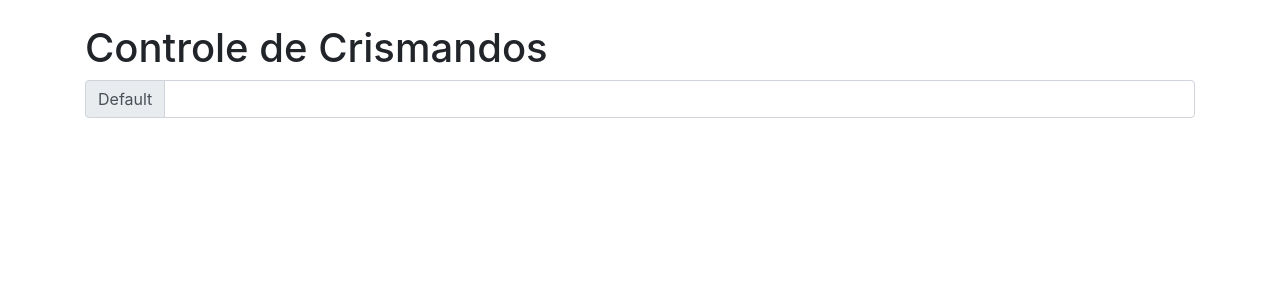
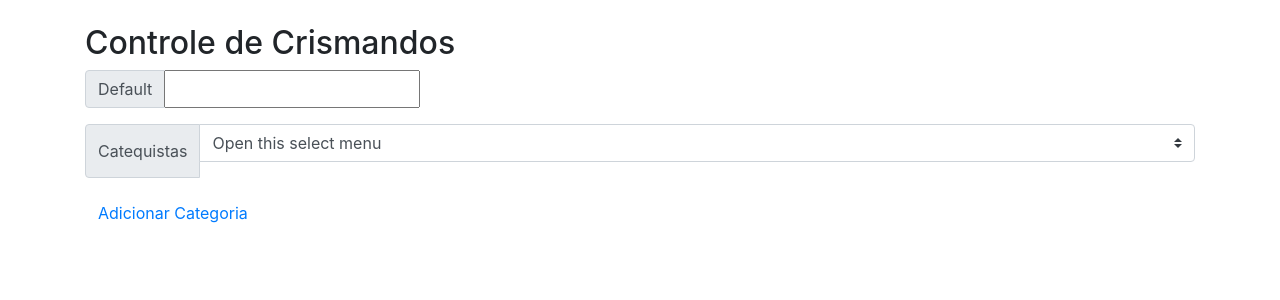
Before and after one commit to murilexbarbosa/controle_crisma, a Django app: page /crismando/main-crismando/ in a window 1280 px wide. Shown: the part 56-356 px from the top of the page. Run offline with Django 3.2, Linux system fonts and the light colour scheme; parts of the project's set-up code (start-up, migrations or seed data) failed here and were passed over; some libraries are stand-ins or nearby versions.

Commit message:
criando cadastro de crismando

```diff
--- a/controle_pastoral/crismando/templates/crismando/main_crismando.html
+++ b/controle_pastoral/crismando/templates/crismando/main_crismando.html
@@ -1,14 +1,28 @@
 {% extends "base.html" %}
 
 {% block body %}
-    <h1>Controle de Crismandos</h1>
+    <h2>Controle de Crismandos</h2>
     <div>
         <div class="input-group mb-3">
             <div class="input-group-prepend">
                 <span class="input-group-text" id="inputGroup-sizing-default">Default</span>
             </div>
-            <input type="text" id="ex3" class="form-control" aria-label="Default" aria-describedby="inputGroup-sizing-default">
+            <input class="input-text" id="input_ano" name="input_ano" type="text">
         </div>
+        <div class="input-group mb-3">
+            <div class="input-group-prepend">
+                <span class="input-group-text" id="inputGroup-sizing-default">Catequistas</span>
+            </div>
+            <select class="custom-select  mb-3">
+                <option selected>Open this select menu</option>
+            </select>
+        </div>
+    </div>
+    <div>
+
+    </div>
+    <div>
+        <a href="{% url 'nova_categoria' %}" class="btn btn-default" role="button">Adicionar Categoria</a>
     </div>
 
 
--- a/controle_pastoral/settings.py
+++ b/controle_pastoral/settings.py
@@ -37,6 +37,7 @@ INSTALLED_APPS = [
     'django.contrib.sessions',
     'django.contrib.messages',
     'django.contrib.staticfiles',
+    'widget_tweaks',
     'controle_pastoral.core',
     'controle_pastoral.crisma',
     'controle_pastoral.crismando',
```
Also changed, not shown: controle_pastoral/crismando/forms.py (added, +16 -0 lines).
